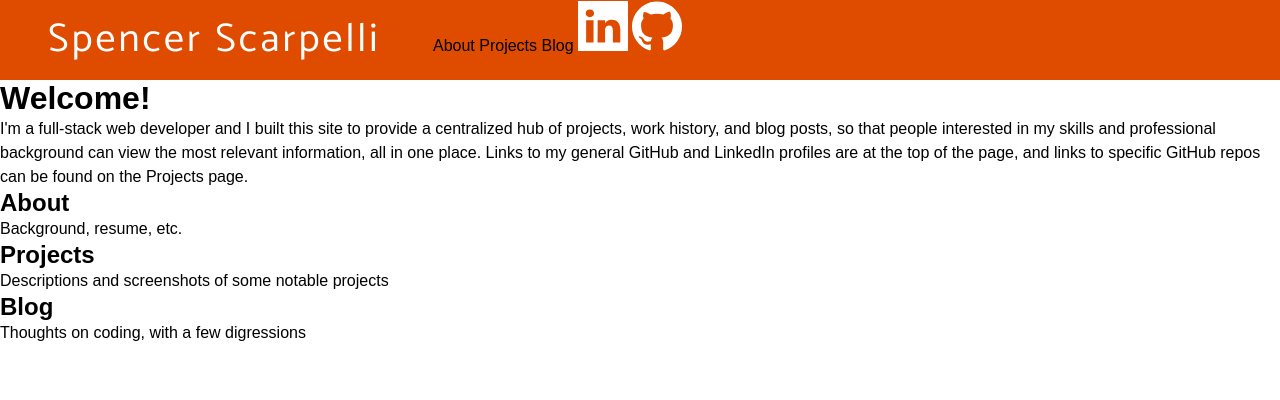
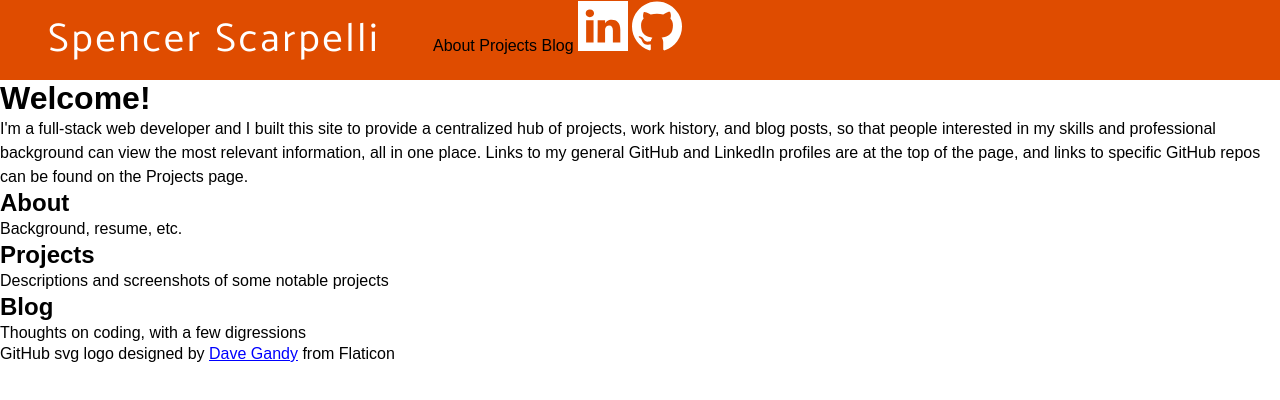
Before and after one commit to spencerscarpelli/spencer-scarpelli, an Angular app: page / in a window 1280 px wide. Shown: the top 400 px of the page. Built offline with nearby package versions, Linux system fonts and the light colour scheme.

Commit message:
add footer

```diff
--- a/src/index.html
+++ b/src/index.html
@@ -32,5 +32,6 @@
     </nav>
   </section>
   <app-root>Loading...</app-root>
+  <footer>GitHub svg logo designed by <a href="http://www.flaticon.com/authors/dave-gandy" target="_blank" class="link">Dave Gandy</a> from Flaticon</footer>
 </body>
 </html>
--- a/src/styles.css
+++ b/src/styles.css
@@ -40,9 +40,7 @@ h4 {
   font-family: "Catamaran", Helvetica, Arial, sans-serif;
   font-size: 2.5rem;
   line-height: 5rem;
-  /*position: relative;*/
   margin: 3rem;
-  /*top: 20px;*/
   letter-spacing: 3px;
 }
 
@@ -57,3 +55,12 @@ h4 {
 .banner-nav-tab {
   display: inline;
 }
+
+.link, .link:hover, .link:visited {
+  color: blue;
+  text-decoration: underline;
+}
+
+g:hover {
+  cursor: pointer;
+}
```
